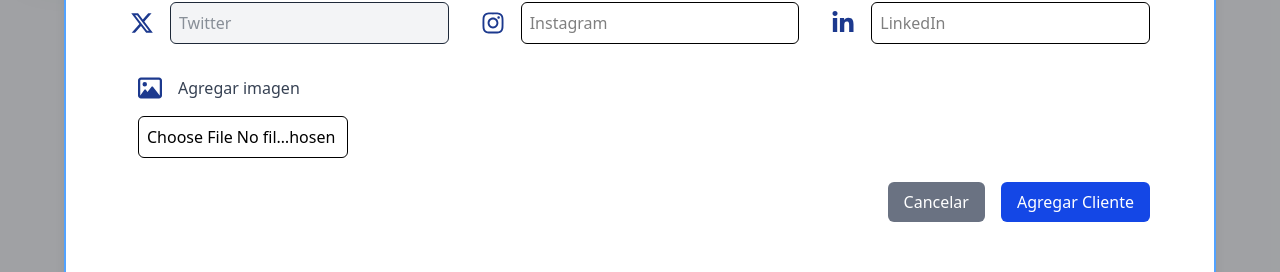
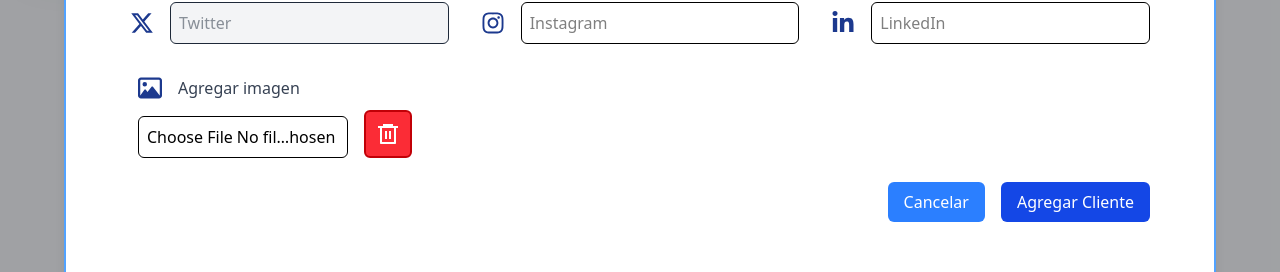
Before and after one commit to dspwebstudiomx/dashboard, a React (Vite) app: page /clientes in a window 1280 px wide. Both pictures are taken after a click on the button "Agregar Cliente". Shown: the part 472-744 px from the top of the page. Built offline with nearby package versions, Linux system fonts and the light colour scheme; no server answers.

Commit message:
feat: agregar campos RFC y CURP en la tarjeta de cliente

```diff
--- a/src/pages/Cliente/Cliente.jsx
+++ b/src/pages/Cliente/Cliente.jsx
@@ -158,6 +158,14 @@ const Cliente = () => {
                     {selectedClient.address}
                   </p>
                   <p>
+                    <strong>RFC:</strong> <br className="md:hidden" />
+                    {selectedClient.rfc}
+                  </p>
+                  <p>
+                    <strong>CURP:</strong> <br className="md:hidden" />
+                    {selectedClient.curp}
+                  </p>
+                  <p>
                     <strong>Proyecto:</strong> <br className="md:hidden" />
                     {selectedClient.project}
                   </p>
--- a/src/pages/ClientsPage/ClientsModal.jsx
+++ b/src/pages/ClientsPage/ClientsModal.jsx
@@ -338,7 +338,7 @@ const ClientsModal = ({ isOpen, onClose, client, onClientUpdate }) => {
         <div
           id="image-group"
           className="form-group flex gap-4 mt-12 xl:mt-6 p-2">
-          <div className="flex items-center gap-4">
+          <div className="flex items-end gap-4">
             {formData.image && (
               <div className="flex flex-col md:flex-row items-center gap-8">
                 <img
@@ -346,12 +346,6 @@ const ClientsModal = ({ isOpen, onClose, client, onClientUpdate }) => {
                   alt="Imagen del cliente"
                   className="w-24 h-24 object-cover border-2 border-gray-200 rounded-full"
                 />
-                <button
-                  type="button"
-                  onClick={handleRemoveImage}
-                  className="bg-red-500 border-2 border-red-700 hover:bg-red-400 text-white text-sm w-10 h-11 rounded-md place-items-center">
-                  <RiDeleteBin6Line className="text-white text-xl" />
-                </button>
               </div>
             )}
             <div className="flex flex-col gap-4 justify-center items-start">
@@ -369,6 +363,12 @@ const ClientsModal = ({ isOpen, onClose, client, onClientUpdate }) => {
                 className="p-2 border rounded-md dark:bg-gray-800 dark:border-gray-700 dark:text-gray-300 focus:border-blue-700 focus:border-2 focus:outline-none w-[52vw] md:w-[210px]"
               />
             </div>
+            <button
+              type="button"
+              onClick={handleRemoveImage}
+              className="bg-red-500 border-2 border-red-700 hover:bg-red-400 text-white text-sm w-12 h-12 rounded-md place-items-center">
+              <RiDeleteBin6Line className="text-white text-2xl" />
+            </button>
           </div>
         </div>
 
@@ -377,7 +377,7 @@ const ClientsModal = ({ isOpen, onClose, client, onClientUpdate }) => {
           <button
             type="button"
             onClick={onClose}
-            className="px-4 py-2 bg-gray-500 hover:bg-gray-400 text-white rounded-md">
+            className="px-4 py-2 bg-blue-500 hover:bg-blue-400 text-white rounded-md">
             Cancelar
           </button>
           <button
```
